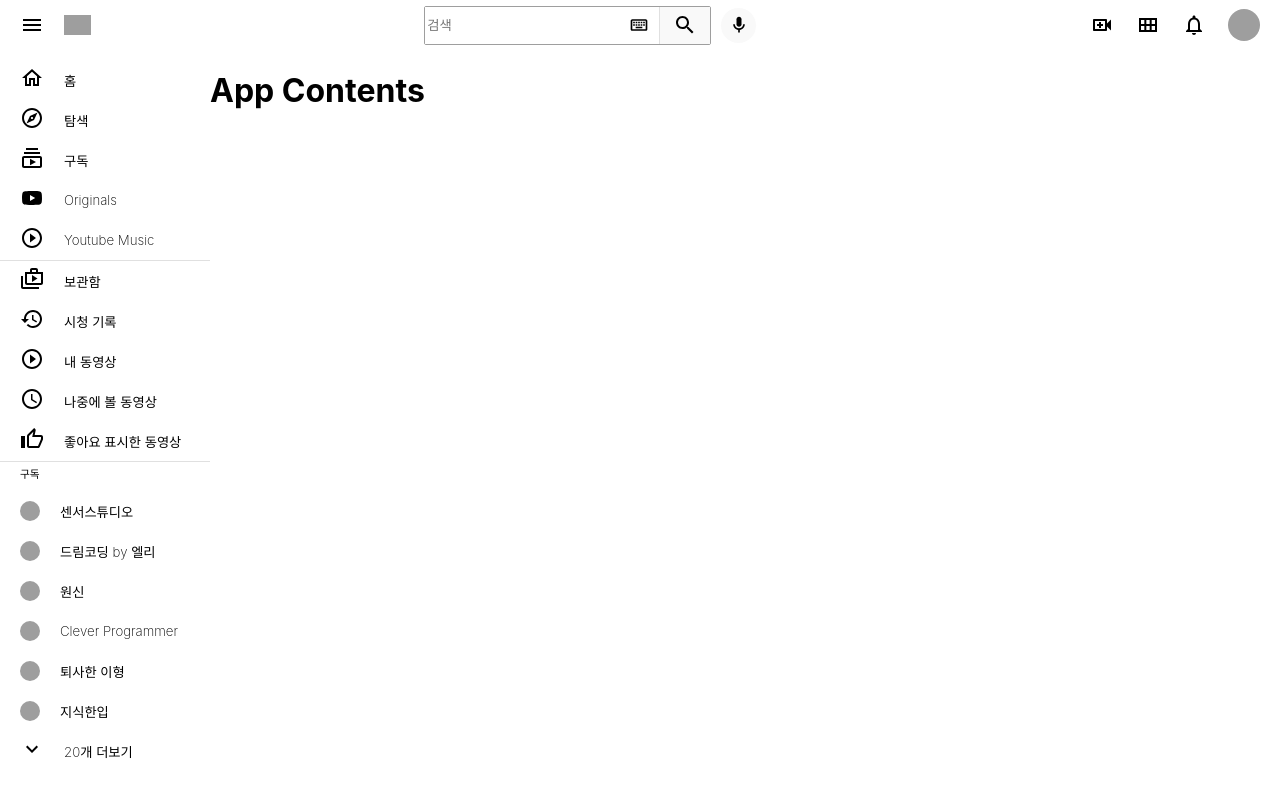
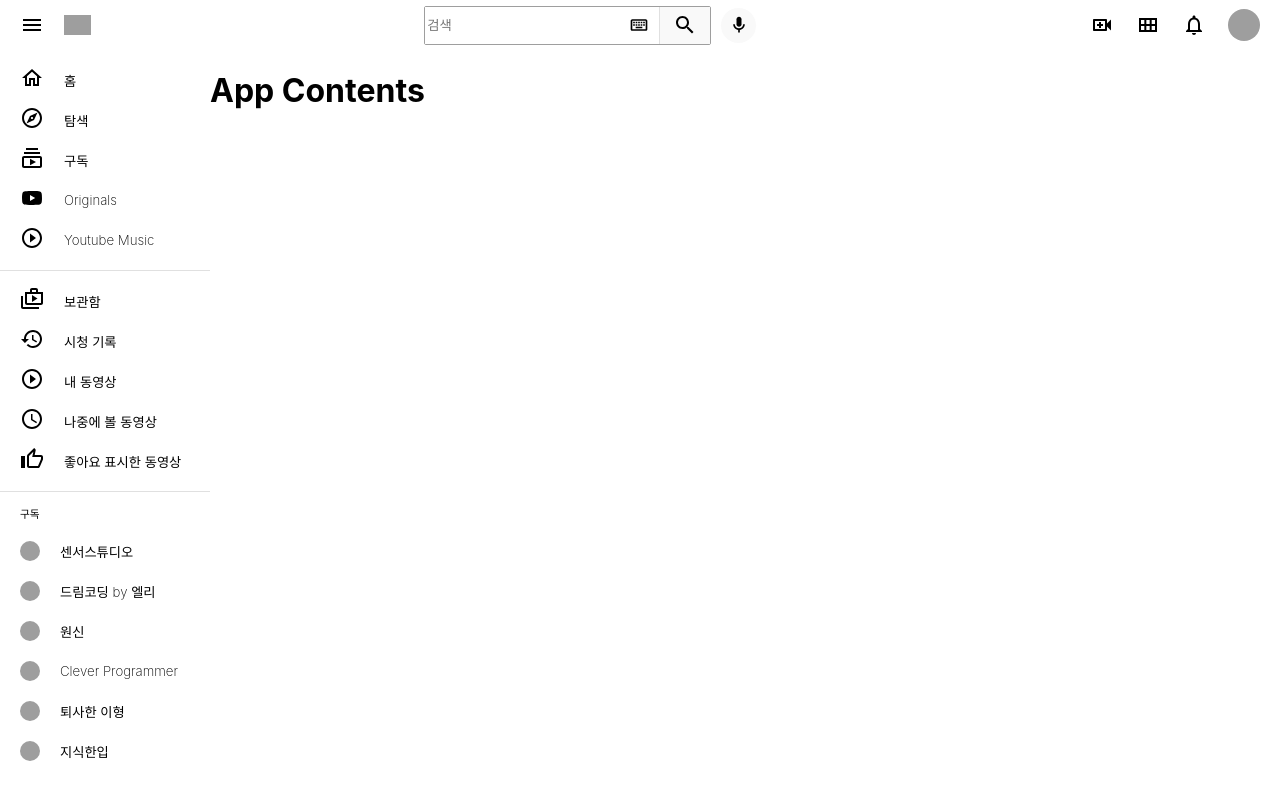
Before and after one commit to Origogi/React-Youtube-Clone, a React (Create React App) app: page / in a window 1280 px wide. Built offline with nearby package versions, Linux system fonts and the light colour scheme; grey boxes are pictures that could not be loaded.

Commit message:
add SideNav divider padding

```diff
--- a/src/SideNav/SideNav.css
+++ b/src/SideNav/SideNav.css
@@ -13,6 +13,11 @@
   padding-bottom: 10px;
 }
 
+.sideNav_divider {
+  padding-top: 10px;
+  padding-bottom: 10px;
+}
+
 .sideNav_subscribe_label > h6 {
   font-weight: 200;
   margin: 0;
```
